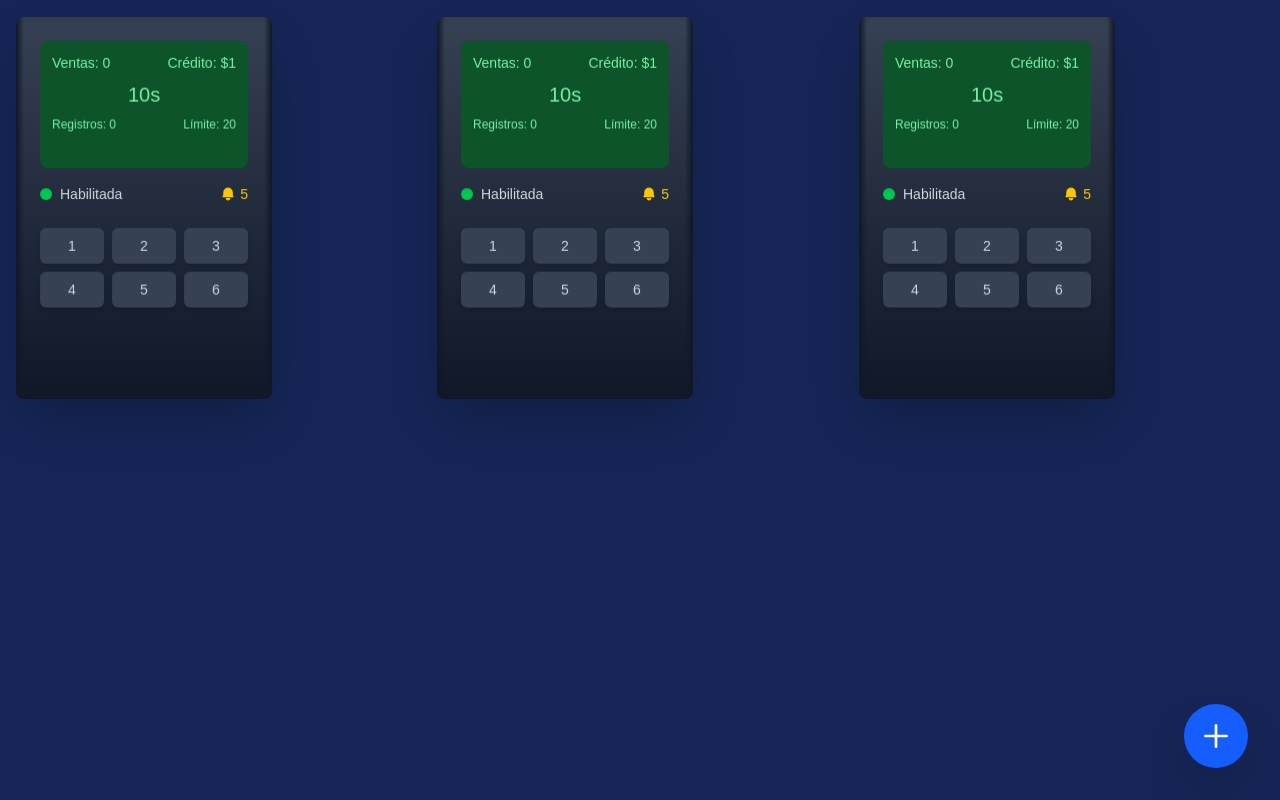
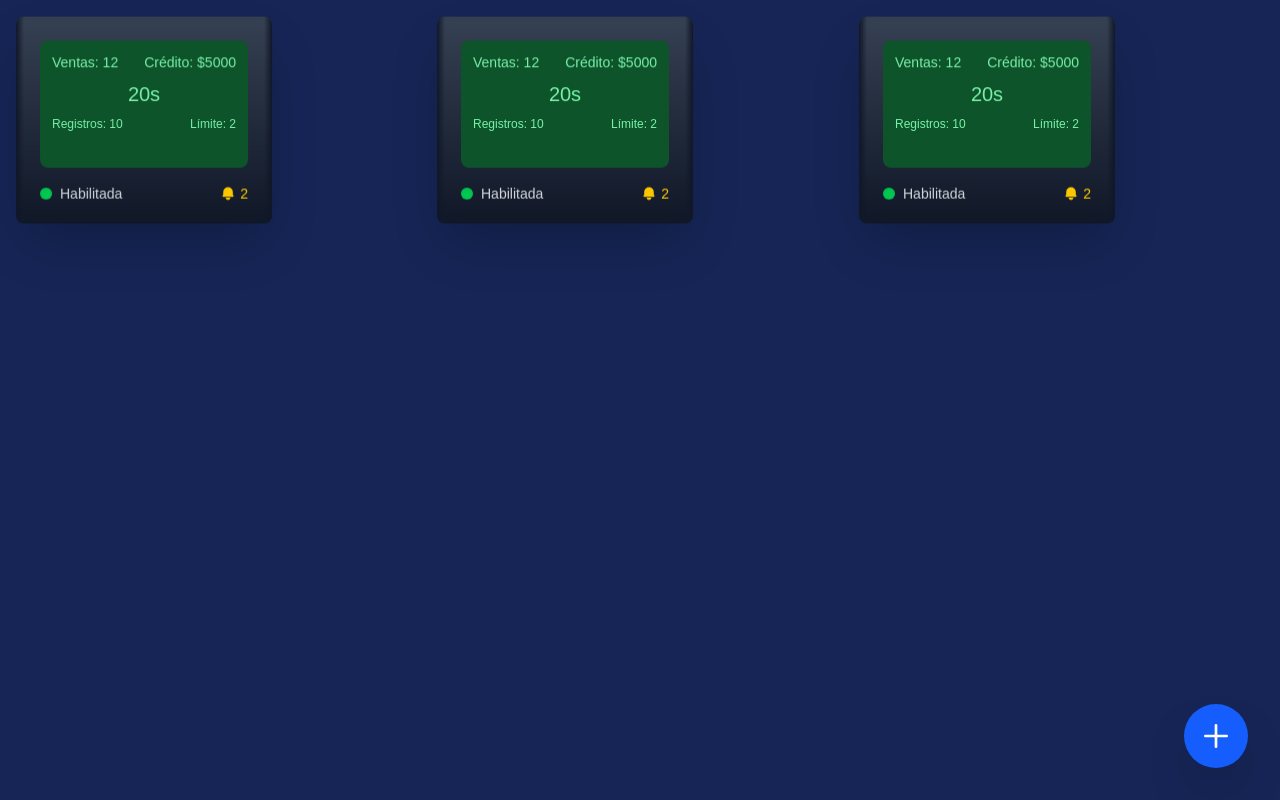
Before and after one commit to jgmarinf/fly-wash, a Next.js app: page / in a window 1280 px wide. Built offline with nearby package versions, Linux system fonts and the light colour scheme; a web font is replaced by a local one.

Commit message:
feat(machine): refactor component and interface structure
- Extract MachineProps interface to dedicated file in /interfaces
- Simplify Machine component by removing unused buttons
- Reduce main container height
- Add AWS SDK as dependency
- Reorganize package.json dependencies by category

```diff
--- a/src/components/machine/Machine.tsx
+++ b/src/components/machine/Machine.tsx
@@ -1,62 +1,41 @@
+import { MachineProps } from "@/interfaces/Machine";
 
-interface MachineProps {
-  data: {
-    TimeCycle: string;
-    isEnable: string;
-    CountSale: string;
-    CountWarning: string;
-    CountLimit: string;
-    RecordCount: string;
-    CreditCost: string;
-  },
-  className?: string;
-}
+
 
 const Machine = ({ data }: MachineProps) => {
   return (
-    <div className="relative bg-gray-800 rounded-lg p-6 w-64 h-96 shadow-2xl transform perspective-1000 rotate-x-6">
-      {/* Estructura principal */}
+    <div className="relative bg-gray-800 rounded-lg p-6 w-64 h-52 shadow-2xl transform perspective-1000 rotate-x-6">
       <div className="absolute inset-0 bg-gradient-to-b from-gray-700 to-gray-900 rounded-lg shadow-inner" />
-
       {/* Pantalla LCD */}
       <div className="relative z-10 bg-green-900 rounded-lg p-3 mb-4 h-32 font-mono text-green-300">
         <div className="flex justify-between text-sm">
-          <span>Ventas: {data.CountSale}</span>
-          <span>Crédito: ${data.CreditCost}</span>
+          <span>Ventas: 12</span>
+          <span>Crédito: $5000</span>
         </div>
         <div className="text-center mt-2 text-xl">
-          {data.TimeCycle}s
+          20s
         </div>
         <div className="mt-2 text-xs flex justify-between">
-          <span>Registros: {data.RecordCount}</span>
-          <span>Límite: {data.CountLimit}</span>
+          <span>Registros: 10</span>
+          <span>Límite: 2</span>
         </div>
       </div>
-
       {/* Estado y advertencias */}
       <div className="relative z-10 flex items-center justify-between mb-4">
         <div className="flex items-center">
           <div className={`w-3 h-3 rounded-full mr-2 ${data.isEnable === '1' ? 'bg-green-500' : 'bg-red-500'} shadow-inner`} />
-          <span className="text-sm text-gray-300">{data.isEnable === '1' ? 'Habilitada' : 'Deshabilitada'}</span>
+          <span className="text-sm text-gray-300">Habilitada</span>
         </div>
         <div className="flex items-center text-yellow-400 text-sm">
           <svg className="w-4 h-4 mr-1" fill="currentColor" viewBox="0 0 20 20">
             <path d="M10 2a6 6 0 00-6 6v3.586l-.707.707A1 1 0 004 14h12a1 1 0 00.707-1.707L16 11.586V8a6 6 0 00-6-6zm0 16a3 3 0 01-3-3h6a3 3 0 01-3 3z" />
           </svg>
-          {data.CountWarning}
+          2
         </div>
       </div>
-
       {/* Panel de control simulado */}
       <div className="relative z-10 grid grid-cols-3 gap-2 mt-6">
-        {[1, 2, 3, 4, 5, 6].map((btn) => (
-          <button
-            key={btn}
-            className="bg-gray-700 rounded-md p-2 text-gray-300 text-sm shadow-md hover:bg-gray-600 active:scale-95 transition-all"
-          >
-            {btn}
-          </button>
-        ))}
+
       </div>
 
       {/* Detalles de diseño 3D */}
--- /dev/null
+++ b/src/interfaces/Machine.ts
@@ -0,0 +1,12 @@
+export interface MachineProps {
+    data: {
+      TimeCycle: string;
+      isEnable: string;
+      CountSale: string;
+      CountWarning: string;
+      CountLimit: string;
+      RecordCount: string;
+      CreditCost: string;
+    },
+    className?: string;
+  }
```
Also changed, not shown: package.json (+7 -6 lines), 1 other file (tests, documents, lock files or other folders).
